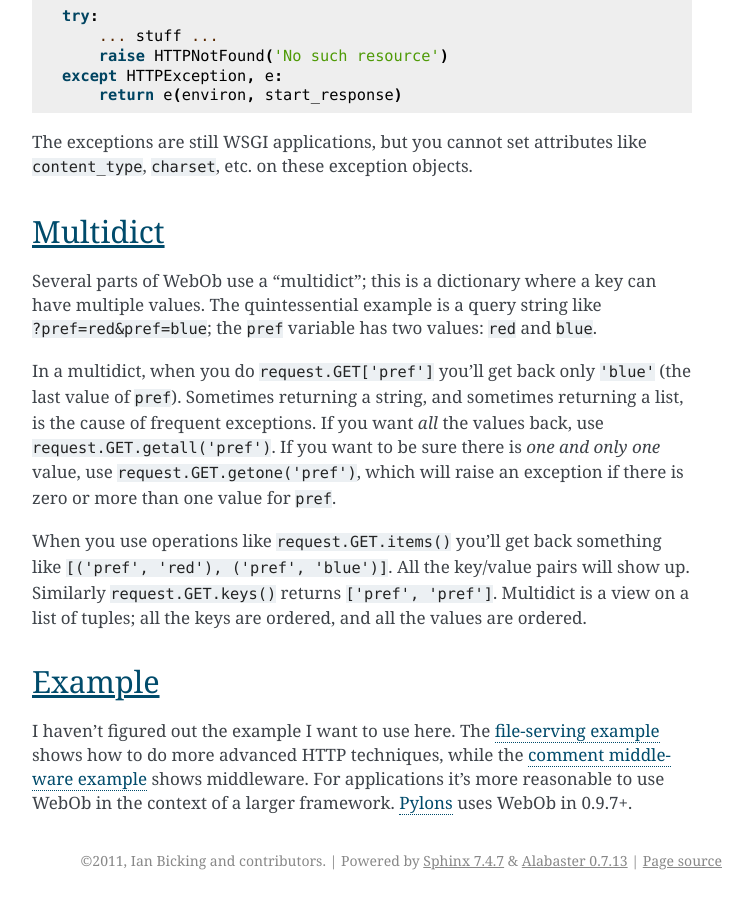
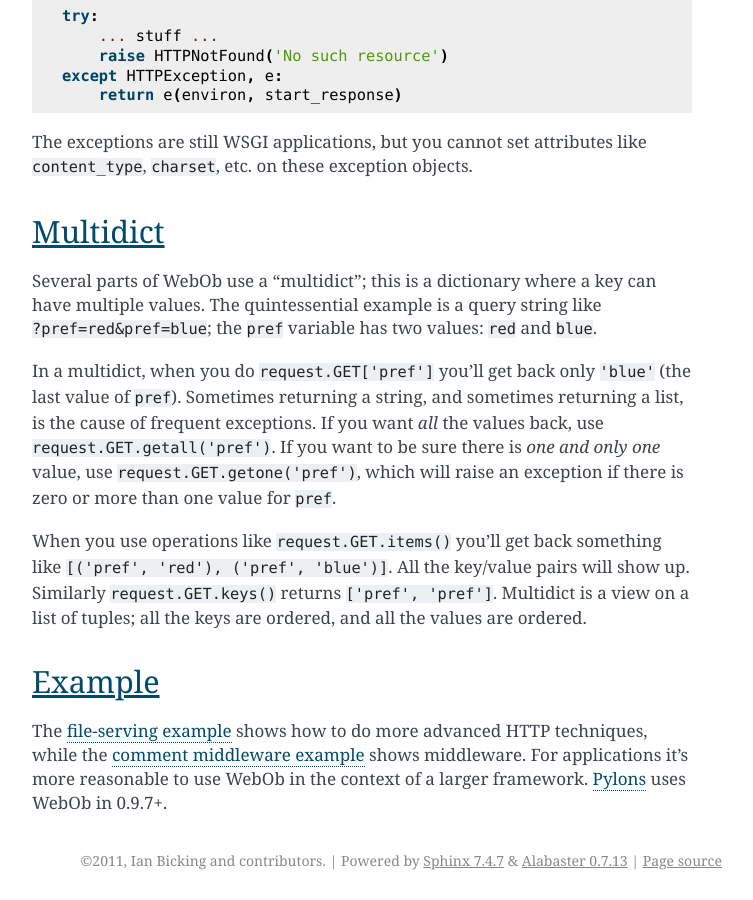
Before and after one commit to Pylons/webob, a Sphinx documentation site: the page built from docs/index.txt, in a window 1280 px wide and 900 px high, scrolled down 10000 px. Shown: the whole window, without its empty margins (388-1141 px from the left). Built offline with Sphinx 7.4.7, drawn with Linux system fonts in a browser that asks for light colours.

```diff
--- a/docs/index.txt
+++ b/docs/index.txt
@@ -325,9 +325,11 @@ tuples; all the keys are ordered, and all the values are ordered.
 Example
 =======
 
-I haven't figured out the example I want to use here.  The
-`file-serving example <file-example.html>`_ shows how to do more
+The `file-serving example <file-example.html>`_ shows how to do more
 advanced HTTP techniques, while the `comment middleware example
 <comment-example.html>`_ shows middleware.  For applications it's more
 reasonable to use WebOb in the context of a larger framework.  `Pylons
 <http://pylonshq.com>`_ uses WebOb in 0.9.7+.
+
+.. meta::
+   :google-site-verification: 1oDd59jXPaC0wzgPn3g6cFMI-QvEHjkh8-2rlZeXqwc
```
